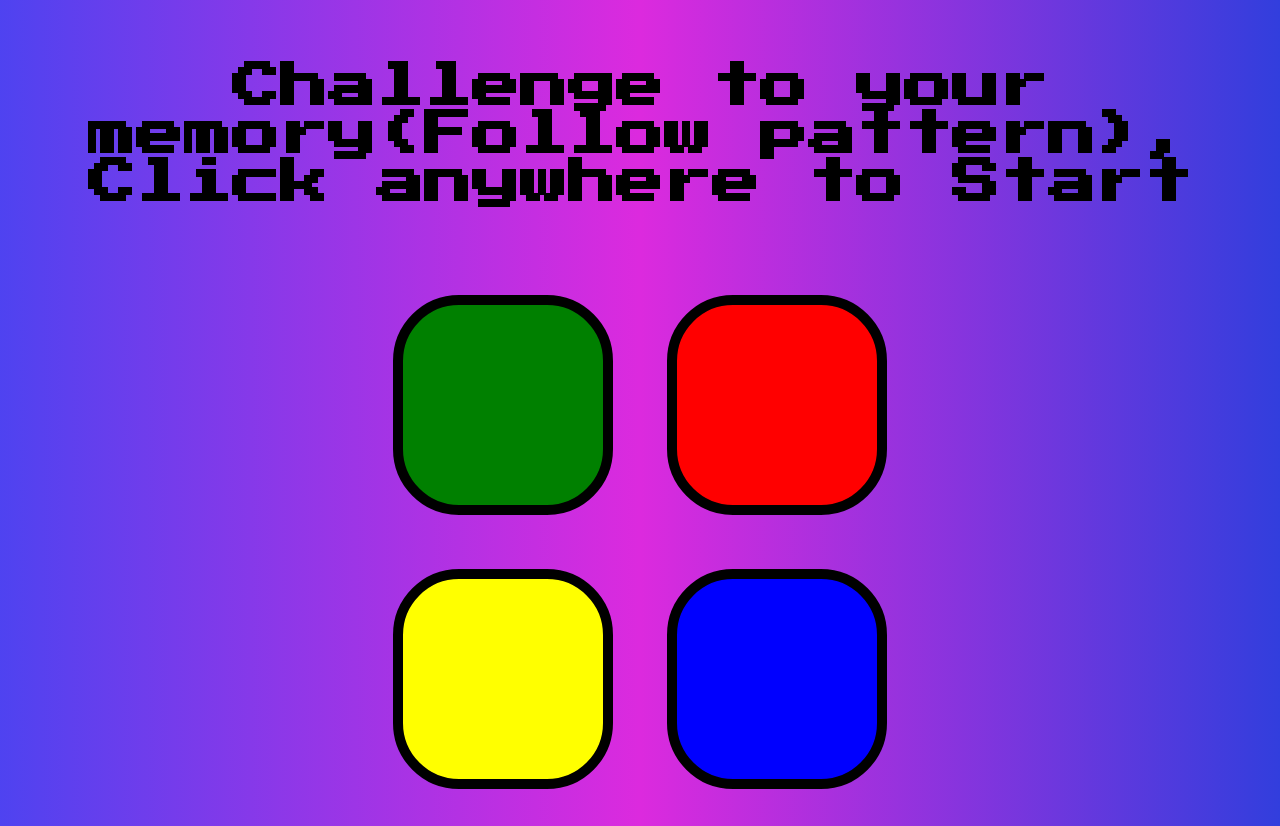
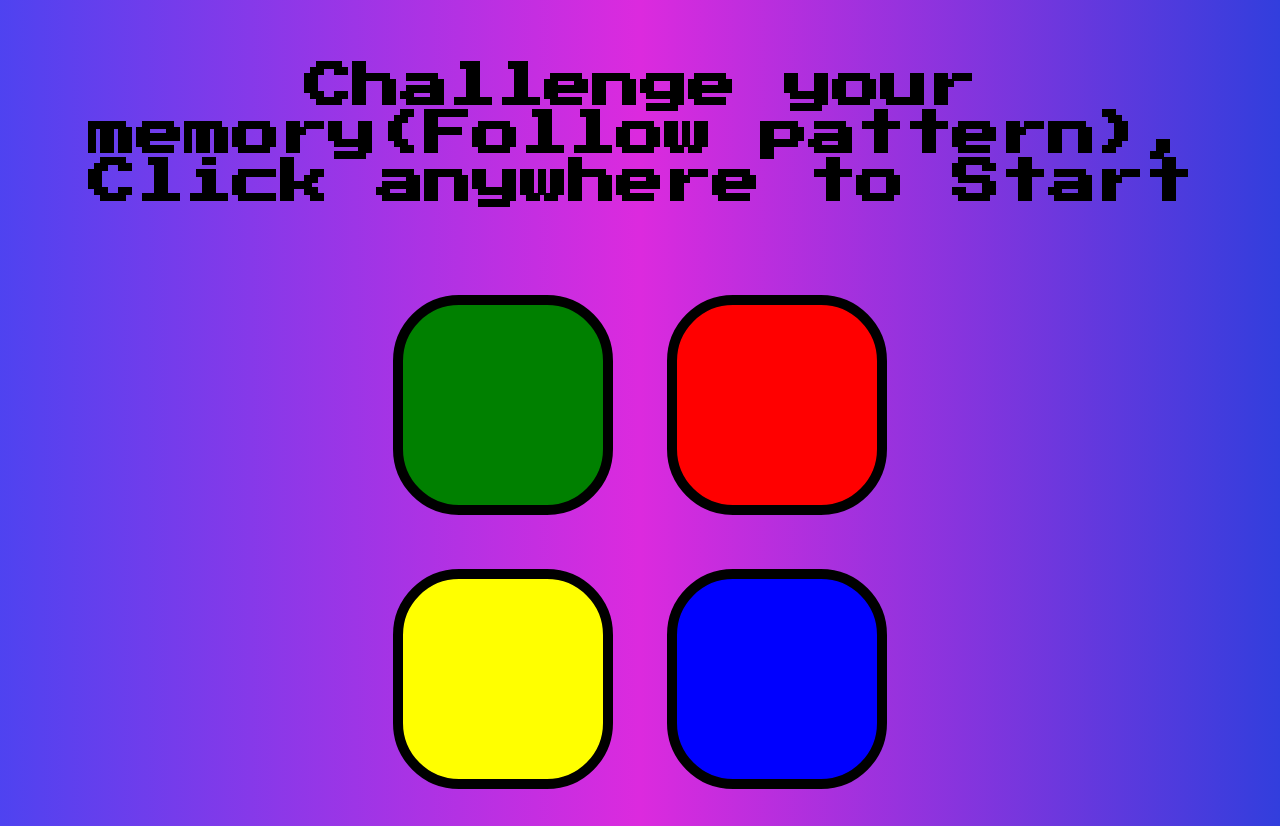
Before and after one commit to pal05249/Simon-says-game, a plain HTML site: page index.html in a window 1280 px wide. Drawn offline with nearby package versions, Linux system fonts and the light colour scheme.

Commit message:
H1 tag content correction

```diff
--- a/index.html
+++ b/index.html
@@ -9,7 +9,7 @@
 </head>
 
 <body>
-  <h1 id="level-title">Challenge to your memory(Follow pattern), Click anywhere to Start</h1>
+  <h1 id="level-title">Challenge your memory(Follow pattern), Click anywhere to Start</h1>
   <div class="container">
     <div class="row">
 
```
